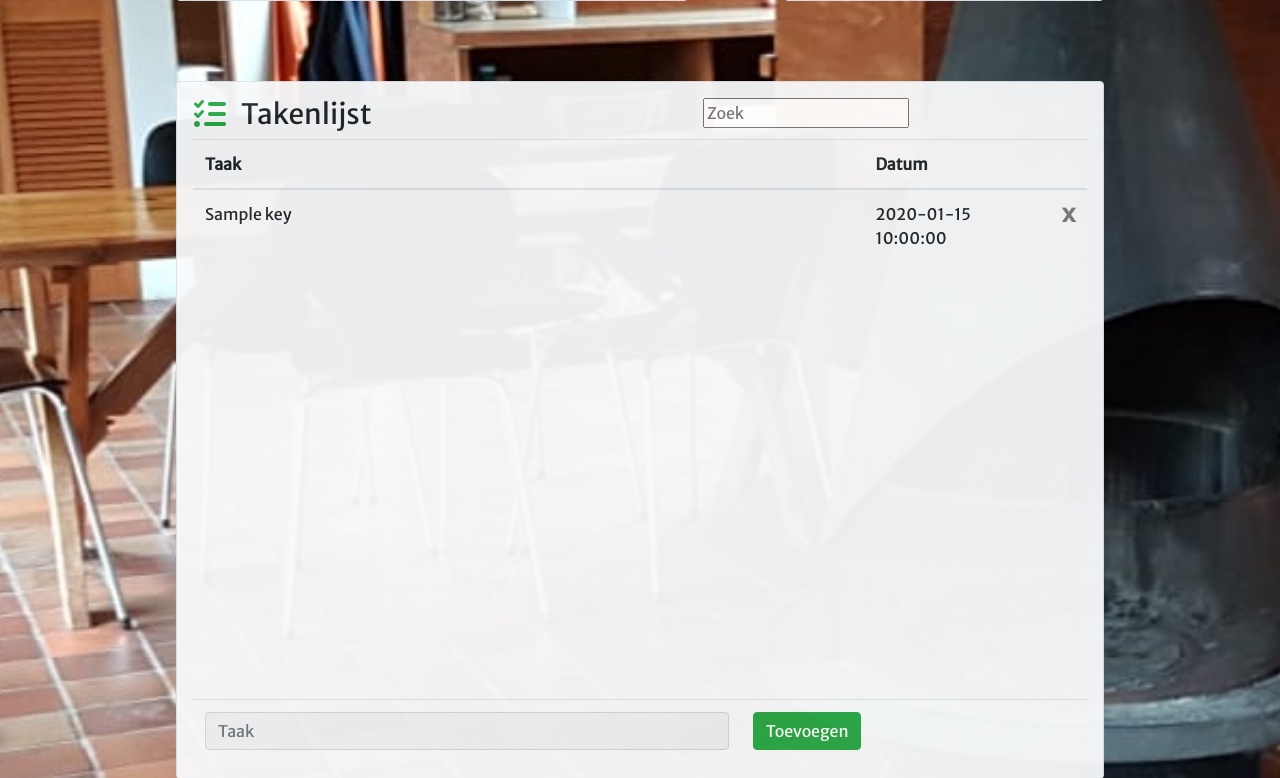
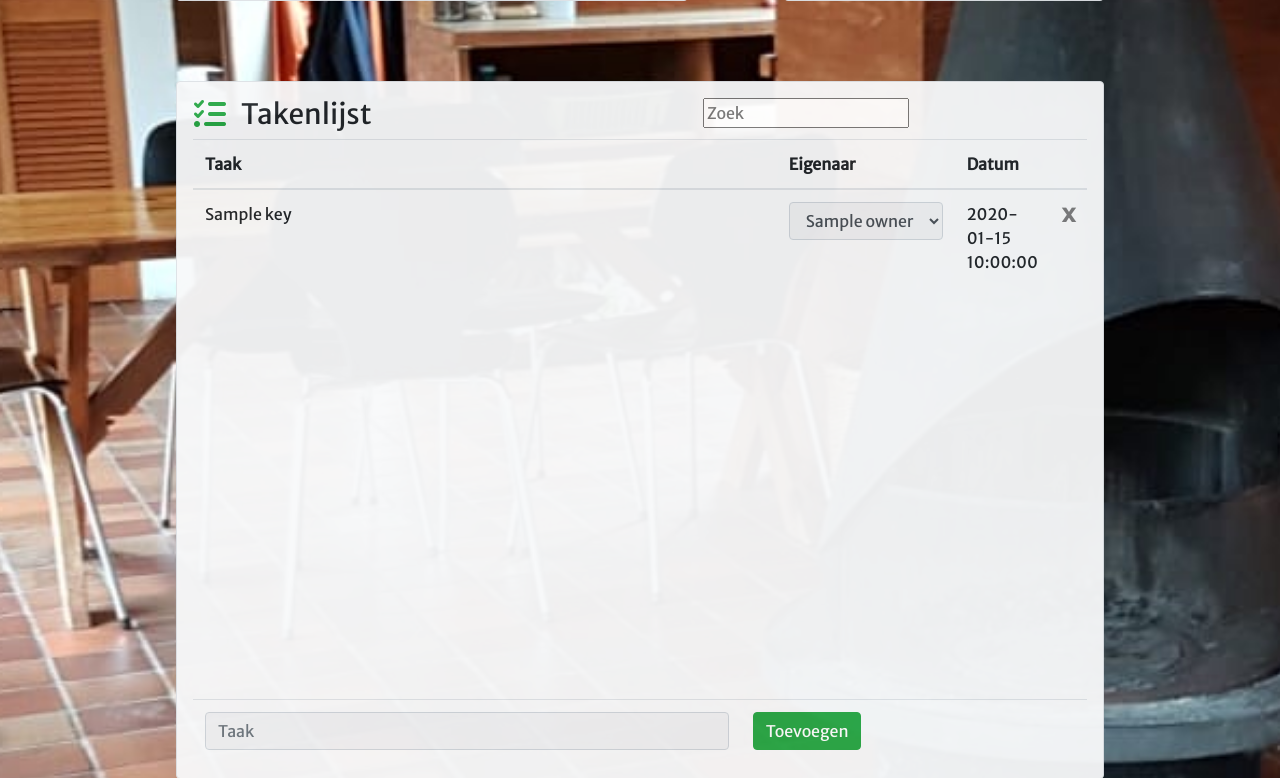
Before and after one commit to tteulings/eilinzon, a Flask app: template templates/index.html in a window 1280 px wide. Shown: the part 842-1620 px from the top of the page. Run offline with Flask 2, Linux system fonts and the light colour scheme; the template is opened without the code that fills it: most values are stand-ins (such as "Sample title", 1, 10 or a date in 2020); data that the repository does not hold is empty; some libraries are stand-ins or nearby versions.

Commit message:
added support for ownership to tasks

```diff
--- a/app.py
+++ b/app.py
@@ -66,8 +66,11 @@ def start():
         log_items = json.load(json_file)
         log_items = collections.OrderedDict(reversed(list(log_items.items())))
 
+    with open("mails.json") as json_file:
+        mail_adresses = json.load(json_file)
+
     background_img = random.choice(os.listdir("./static/img"))
-    return render_template("index.html", tasks_items=order_tasks_items, groc_items=order_groc_items, log_items=log_items, background_img=background_img)
+    return render_template("index.html", tasks_items=order_tasks_items, groc_items=order_groc_items, log_items=log_items, names=mail_adresses.keys(), background_img=background_img)
 
 
 @app.route('/get_items', methods=["GET", "POST"])
@@ -227,5 +230,22 @@ def remove_from_list():
     return jsonify("")
 
 
+@app.route('/add_owner', methods=["GET", "POST"])
+def add_owner():
+    item = request.args.get('item')
+    owner = request.args.get('owner')
+
+    file = "takenlijst.json"
+
+    with open(file) as json_file:
+        tasks_items = json.load(json_file)
+
+    tasks_items[item]["owner"] = owner
+
+    with open(file, mode="w") as output_file:
+        json.dump(tasks_items, output_file)
+
+    return tasks_items[item]
+
 if __name__ == '__main__':
     app.run(debug=True, use_reloader=False)
--- a/templates/index.html
+++ b/templates/index.html
@@ -147,6 +147,24 @@ Dashboard
         renderItems(mode)
     }
 
+    function addOwner(key) {
+        console.log($('select[id=owner_' + key + ']').val())
+        $.getJSON($SCRIPT_ROOT + '/add_owner', {
+            item: key,
+            owner: $('select[id=owner_' + key + ']').val()
+        }, function (data) {
+            // item = Object.keys(data)[0]
+            // item_object = $('#' + item)
+
+            // if (item_object.get("length") > 0) {
+            //     item_object.empty()
+            // }
+
+            // $('input[name="new_' + mode + '"]').val("")
+            // renderItems(mode)
+        });
+    }
+
     function renderItems(mode = "tasks") {
         var filter = document.getElementById("search_field_" + mode).value;
         var table = '#sl_table_' + mode
@@ -162,12 +180,36 @@ Dashboard
             if (sl_items[i].item.toLowerCase().match(filter.toLowerCase())) {
                 if (mode === "tasks") {
 
+                    var selection = ""
+
+                    if (sl_items[i].owner) {
+                        selection += "<option value='" + sl_items[i].owner + "'>" + sl_items[i].owner + "</option>"
+                    } else {
+                        selection += "<option value=''>-</option>"
+                    }
+
+                    for (var j in names) {
+                        if (name != sl_items[i].owner) {
+                            selection += "<option value='" + names[j] + "'>" + names[j] + "</option>"
+                        }
+                    }
+
                     $(table + ' > tbody').append($(
                         '<tr id=' + sl_items[i].item + '> \
                         <td>' + sl_items[i].item + '</td> \
+                        <td><select id="owner_' + sl_items[i].item + '" class="form-control" > \
+                            ' + selection + '</select> \
                         <td>' + sl_items[i].datetime + '</td> \
                         <td><button id=close_' + i + ' class=close>x</button></td> \
                     </tr>'))
+
+                    var selection_btn = $('#owner_' + sl_items[i].item)
+                    selection_btn.attr("item", sl_items[i].item)
+                    console.log(selection_btn)
+
+                    $(selection_btn).change(function () {
+                        addOwner($(this).attr("item"))
+                    })
                 }
                 else {
                     $(table + ' > tbody').append(
@@ -176,6 +218,7 @@ Dashboard
                         <td><button id=close_' + i + ' class=close>x</button></td> \
                     </tr>')
                 }
+
 
                 var button = $(table).find('#close_' + i)
                 button.attr("item", sl_items[i].item)
@@ -200,6 +243,11 @@ Dashboard
         tasks_items = data.items
     })
 
+
+    $.getJSON($SCRIPT_ROOT + '/get_mails', {
+    }, function (data) {
+        names = Object.keys(data.items)
+    })
 
     render_calendar()
     add_datarange_pickers()
@@ -300,6 +348,7 @@ Dashboard
 
                 <thead>
                     <th class="w-75">Taak</th>
+                    <th>Eigenaar</th>
                     <th class="">Datum</th>
                     <th class=""></th>
                 </thead>
@@ -309,7 +358,26 @@ Dashboard
 
                     <tr id={{ key }}>
                         <td>{{ key }}</td>
+                        <td><select id="owner_{{ key}}" class="form-control" onchange="addOwner('{{key}}')">
+                                {% if sl_item.owner %}
+                                <option value='{{sl_item.owner}}'>{{sl_item.owner}}</option>
+
+                                {% else %}
+                                <option value=''>-</option>
+
+                                {% endif %}
+
+                                {% for name in names %}
+                                {% if name != sl_item.owner %}
+                                <option value='{{ name }}'>{{name}}</option>
+                                {% endif %}
+
+                                {% endfor %}
+
+                            </select>
+                        </td>
                         <td>{{ sl_item.datetime }}</td>
+
                         <td><button onclick="remove_item('{{key}}', 'tasks')" id=close class=close>x</button></td>
                     </tr>
                     {% endfor %}
--- a/templates/mails.html
+++ b/templates/mails.html
@@ -27,8 +27,6 @@ Mails
         });
         return false;
     }
-
-
 
     function remove_item(name = "") {
         $(function () {
```
Also changed, not shown: 1 other file.
